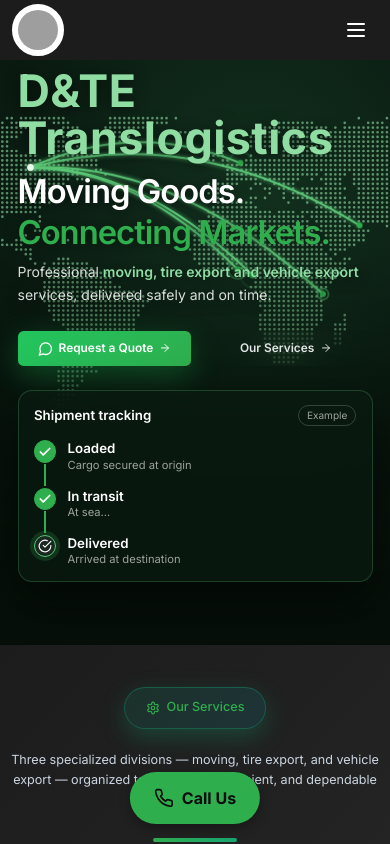
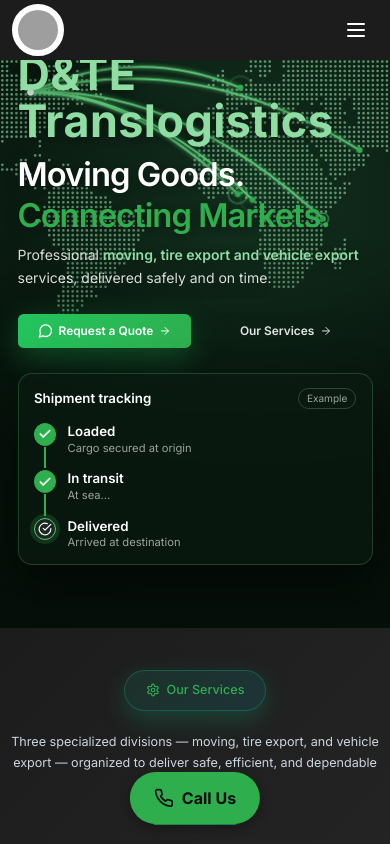
Before and after one commit to DjaniNanda/transportation-vitrine-website, a React (Vite) app: page / in a window 390 px wide. Shown: the top 844 px of the page. Built offline with nearby package versions, Linux system fonts and the light colour scheme; grey boxes are pictures that could not be loaded.

Commit message:
updated hero

```diff
--- a/src/components/Hero.css
+++ b/src/components/Hero.css
@@ -457,7 +457,7 @@
 @media (max-width: 768px) {
   .hero {
     --map-h: 62%;
-    --map-top: 0rem; /* how far the map sits below the top of the hero (bigger = lower) */
+    --map-top: -5rem; /* how far the map sits below the top of the hero (bigger = lower) */
     --text-up: 5.75rem; /* how far the text is pulled up (bigger = higher) */
     margin-top: 23px;
     /* Only as tall as its content, so the text stays over the map */
```
